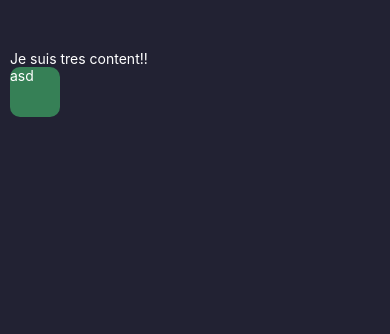
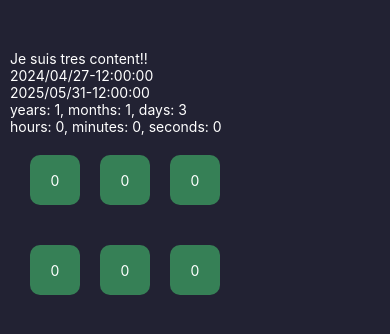
Before and after one commit to andre9494/ReactDemo, a React Native app: screen / in a window 390 px wide. Shown: the top 334 px of the page. Built offline with nearby package versions, Linux system fonts and the light colour scheme.

Commit message:
prettier, centered square text, momentjs and date calculus,

```diff
--- a/App.tsx
+++ b/App.tsx
@@ -1,19 +1,13 @@
-import { StatusBar } from 'expo-status-bar';
-import { View } from 'react-native';
-import styles from './styles';
-import Square from './components/Square';
-import TextField from './components/TextField';
+// import { StatusBar } from "expo-status-bar";
+import { View } from "react-native";
+import styles from "./styles";
+import Timer from "./pages/Timer";
 
 export default function App() {
   return (
-    // <View style={styles.container}>
     <View style={styles.appBackground}>
-      <View style={styles.container}>
-        {/* <Text style={styles.text}>Je suis tres content!!</Text> */}
-        <TextField>Je suis tres content!!</TextField>
-        <Square/>
-        {/* <StatusBar style="auto" /> */}
-      </View>
+      {/* <StatusBar style="auto" /> */}
+      <Timer />
     </View>
   );
 }
--- a/components/Square.tsx
+++ b/components/Square.tsx
@@ -2,12 +2,16 @@ import { View } from "react-native";
 import styles from "../styles";
 import TextField from "./TextField";
 
-const Square= () =>{
+const Square = (props: { children: string | number }) => {
+  const { children } = props;
 
-    return <View style={styles.square}>
-        <TextField>asd</TextField>
-    </View>;
-
-}
+  return (
+    <View style={styles.square}>
+      <View style={styles.centeredContainer}>
+        <TextField>{children}</TextField>
+      </View>
+    </View>
+  );
+};
 
 export default Square;
--- a/components/TextField.tsx
+++ b/components/TextField.tsx
@@ -1,9 +1,11 @@
-import { Text } from 'react-native';
-import styles from "../styles";
-import React from 'react';
+import { Text } from "react-native";
+import styles, { Style } from "../styles";
+import React from "react";
 
-const TextField = (props: { children: string }) => (
-    <Text style={styles.text}>{props.children}</Text>
-);
+const TextField = (props: { children: string | number; style?: Style }) => {
+  const { children, style } = props;
+
+  return <Text style={{ ...styles.text, ...style }}>{children}</Text>;
+};
 
 export default TextField;
--- a/package.json
+++ b/package.json
@@ -11,12 +11,14 @@
   "dependencies": {
     "expo": "~50.0.14",
     "expo-status-bar": "~1.11.1",
+    "moment": "^2.30.1",
     "react": "18.2.0",
     "react-native": "0.73.6"
   },
   "devDependencies": {
     "@babel/core": "^7.20.0",
     "@types/react": "~18.2.45",
+    "prettier": "3.2.5",
     "typescript": "^5.1.3"
   },
   "private": true
--- /dev/null
+++ b/pages/Timer.tsx
@@ -0,0 +1,52 @@
+import { View } from "react-native";
+import Square from "../components/Square";
+import TextField from "../components/TextField";
+import styles from "../styles";
+import moment from "moment";
+
+const Timer = () => {
+  const currentDate = moment("2024-04-27");
+  const targetDate = moment("2025-05-31");
+  const duration = moment.duration(targetDate.diff(currentDate));
+//   const date = moment(dateDiffMili);
+const years = duration.years();
+const months = duration.months();
+const days = duration.days();
+const hours = duration.hours();
+const minutes = duration.minutes();
+const seconds = duration.seconds();
+    return (
+    <View style={{...styles.pageContainer}}>
+      <TextField>Je suis tres content!!</TextField>
+      <TextField>{currentDate.format("yyyy/MM/DD-hh:mm:ss")}</TextField>
+      <TextField>{targetDate.format("yyyy/MM/DD-hh:mm:ss")}</TextField>
+      <TextField>{`years: ${years}, months: ${months}, days: ${days}`}</TextField>
+      <TextField>{`hours: ${hours}, minutes: ${minutes}, seconds: ${seconds}`}</TextField>
+
+      <View style={{ ...styles.container, display: "flex", flexDirection: "row"}}>
+        <View style={styles.container}>
+          <Square>0</Square>
+        </View>
+        <View style={styles.container}>
+          <Square>0</Square>
+        </View>
+        <View style={styles.container}>
+          <Square>0</Square>
+        </View>
+      </View>
+      <View style={{ ...styles.container, display: "flex", flexDirection: "row"}}>
+        <View style={styles.container}>
+          <Square>0</Square>
+        </View>
+        <View style={styles.container}>
+          <Square>0</Square>
+        </View>
+        <View style={styles.container}>
+          <Square>0</Square>
+        </View>
+      </View>
+    </View>
+  );
+};
+
+export default Timer;
--- a/styles.ts
+++ b/styles.ts
@@ -1,24 +1,24 @@
-import { ImageStyle, StyleSheet, TextStyle, ViewStyle } from 'react-native';
+import { ImageStyle, StyleSheet, TextStyle, ViewStyle } from "react-native";
 
-type Style = ViewStyle | TextStyle | ImageStyle;
+export type Style = ViewStyle | TextStyle | ImageStyle;
 
 const layouts: { [key: string]: Style } = {
   container: {
-    marginVertical: 50,
+    marginVertical: 10,
     marginHorizontal: 10,
   },
   centeredContainer: {
     flex: 1,
-    alignItems: 'center',
-    justifyContent: 'center',
+    alignItems: "center",
+    justifyContent: "center",
   },
   square: {
     height: 50,
     width: 50,
     backgroundColor: "#368056",
-    borderRadius: 10
-  }
-}
+    borderRadius: 10,
+  },
+};
 
 const fontColor = "#FFF";
 
@@ -28,9 +28,11 @@ const styles = StyleSheet.create({
     width: "100%",
     backgroundColor: "#223",
   },
+  centeredContainer: layouts.centeredContainer,
+  pageContainer: { ...layouts.container, marginVertical: 50 },
   container: layouts.container,
   text: { color: fontColor },
-  square: layouts.square
+  square: layouts.square,
 });
 
 export default styles;
```
Also changed, not shown: .prettierrc.json (added), 1 other file (tests, documents, lock files or other folders).
